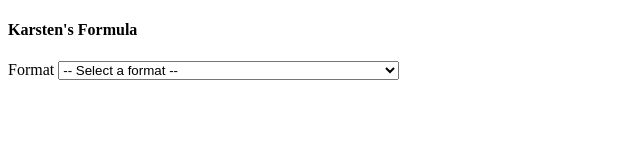
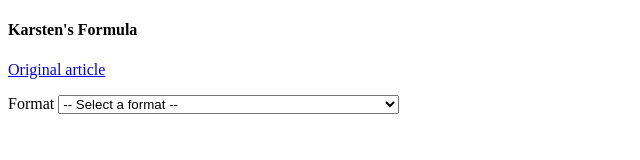
Before and after one commit to kvnchen/formulaWidget, a plain HTML site: page index.html in a window 1280 px wide. Shown: the whole page, without its empty margins (0-640 px from the left). Drawn offline with Linux system fonts and the light colour scheme.

Commit message:
reference link

```diff
--- a/index.html
+++ b/index.html
@@ -6,11 +6,20 @@
     <body>
         <h4>Karsten's Formula</h4>
         <p>
+            <a
+                href="https://www.channelfireball.com/article/how-many-lands-do-you-need-in-your-deck-an-updated-analysis/cd1c1a24-d439-4a8e-b369-b936edb0b38a/"
+                title="How Many Lands Do You Need in Your Deck? An Updated Analysis"
+                target="_blank"
+            >
+                Original article
+            </a>
+        </p>
+        <p>
             <label for="format-select">Format</label>
             <select name="format" id="format-select">
                 <option value="">-- Select a format --</option>
                 <option value="default">Canadian Highlander, European Highlander, Gladiator</option>
-                <option value="aus">7 Point Highlander</option>
+                <option value="aus">7 Point Highlander, Other 60 card formats</option>
                 <option value="edh">Commander</option>
             </select>
         </p>
```
